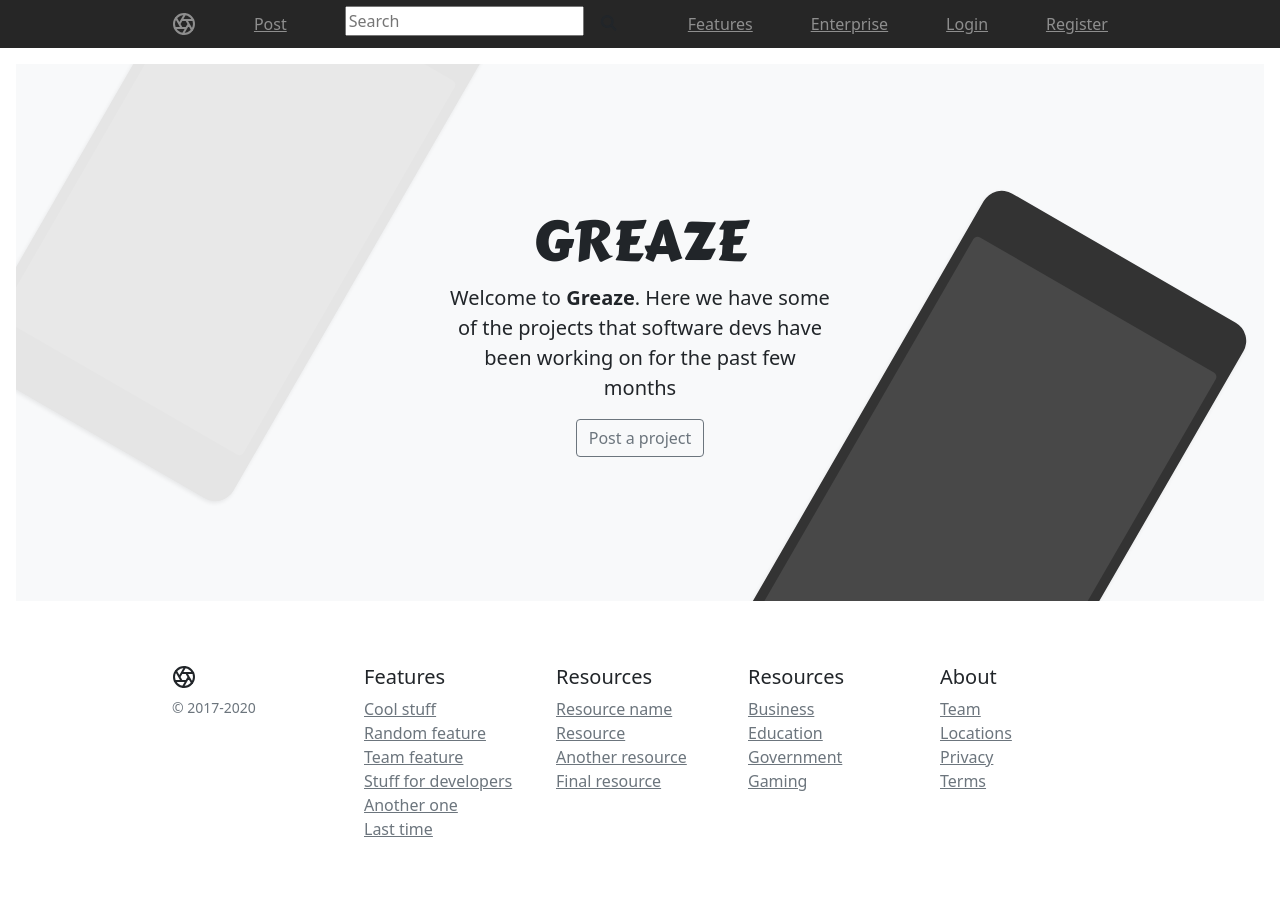
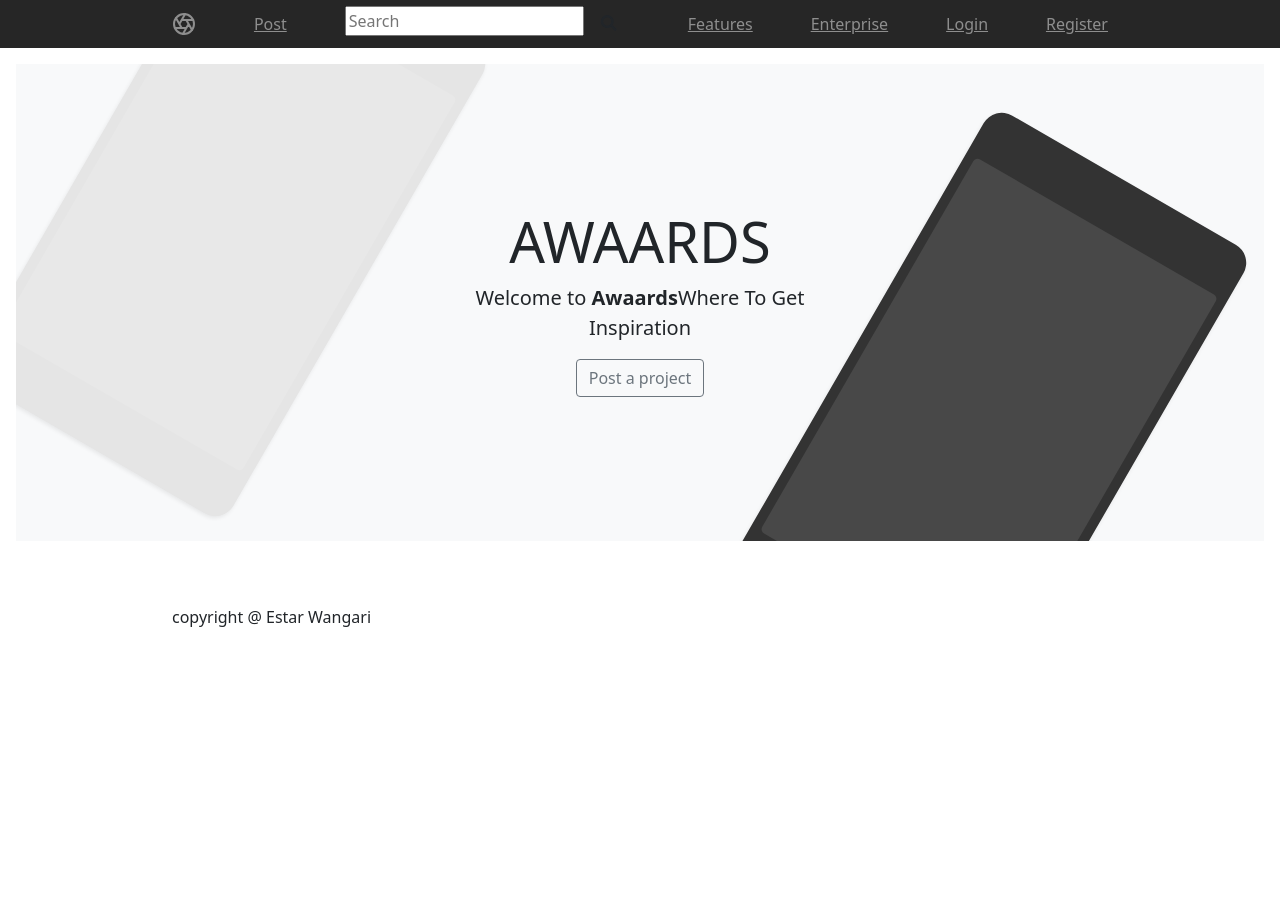
Before and after one commit to Tee-Mureithi/awaards-clone, a Django app: page /home/ in a window 1280 px wide. After the commit the page ends 627 px from the top, so only its background shows below. Run offline with Django 4.2, Linux system fonts and the light colour scheme; data that the repository does not hold is empty; some libraries are stand-ins or nearby versions.

Commit message:
adds footer]

```diff
--- a/main/templates/index.html
+++ b/main/templates/index.html
@@ -95,9 +95,8 @@
   <main>
     <div class="position-relative overflow-hidden p-3 p-md-5 m-md-3 text-center bg-light">
       <div class="col-md-5 p-lg-5 mx-auto my-5">
-        <h1 class="display-4 fw-normal" style="font-family: 'Carter One', cursive;">GREAZE</h1>
-        <p class="lead fw-normal">Welcome to <strong>Greaze</strong>. Here we have some of the projects that software devs have been working on
-          for the past few months</p>
+        <h1 class="display-4 fw-normal">AWAARDS</h1>
+        <p class="lead fw-normal">Welcome to <strong>Awaards</strong>Where To Get Inspiration</p>
         <a class="btn btn-outline-secondary" href="{% url 'post_project' %}">Post a project</a>
       </div>
       <div class="product-device shadow-sm d-none d-md-block"></div>
@@ -111,7 +110,7 @@
           <div class="card-body">
             <h5 class="card-title">{{ project.title }}</h5>
             <p class="card-text">{{ project.description }}</p>
-            <a href="{% url 'project_details' project.id %}"><p class="card-text">See Project details</p></a>
+            <a href="{% url 'project_details' project.id %}"><p class="card-text"> Project details</p></a>
             <p class="card-text"><small class="text-muted">{{ project.created_at }}</small></p>
           </div>
         </div>
@@ -120,57 +119,9 @@
   </main>
 
   <footer class="container py-5">
-    <div class="row">
-      <div class="col-12 col-md">
-        <svg xmlns="http://www.w3.org/2000/svg" width="24" height="24" fill="none" stroke="currentColor"
-          stroke-linecap="round" stroke-linejoin="round" stroke-width="2" class="d-block mb-2" role="img"
-          viewBox="0 0 24 24">
-          <title>Product</title>
-          <circle cx="12" cy="12" r="10" />
-          <path
-            d="M14.31 8l5.74 9.94M9.69 8h11.48M7.38 12l5.74-9.94M9.69 16L3.95 6.06M14.31 16H2.83m13.79-4l-5.74 9.94" />
-        </svg>
-        <small class="d-block mb-3 text-muted">&copy; 2017-2020</small>
-      </div>
-      <div class="col-6 col-md">
-        <h5>Features</h5>
-        <ul class="list-unstyled text-small">
-          <li><a class="link-secondary" href="#">Cool stuff</a></li>
-          <li><a class="link-secondary" href="#">Random feature</a></li>
-          <li><a class="link-secondary" href="#">Team feature</a></li>
-          <li><a class="link-secondary" href="#">Stuff for developers</a></li>
-          <li><a class="link-secondary" href="#">Another one</a></li>
-          <li><a class="link-secondary" href="#">Last time</a></li>
-        </ul>
-      </div>
-      <div class="col-6 col-md">
-        <h5>Resources</h5>
-        <ul class="list-unstyled text-small">
-          <li><a class="link-secondary" href="#">Resource name</a></li>
-          <li><a class="link-secondary" href="#">Resource</a></li>
-          <li><a class="link-secondary" href="#">Another resource</a></li>
-          <li><a class="link-secondary" href="#">Final resource</a></li>
-        </ul>
-      </div>
-      <div class="col-6 col-md">
-        <h5>Resources</h5>
-        <ul class="list-unstyled text-small">
-          <li><a class="link-secondary" href="#">Business</a></li>
-          <li><a class="link-secondary" href="#">Education</a></li>
-          <li><a class="link-secondary" href="#">Government</a></li>
-          <li><a class="link-secondary" href="#">Gaming</a></li>
-        </ul>
-      </div>
-      <div class="col-6 col-md">
-        <h5>About</h5>
-        <ul class="list-unstyled text-small">
-          <li><a class="link-secondary" href="#">Team</a></li>
-          <li><a class="link-secondary" href="#">Locations</a></li>
-          <li><a class="link-secondary" href="#">Privacy</a></li>
-          <li><a class="link-secondary" href="#">Terms</a></li>
-        </ul>
-      </div>
-    </div>
+
+    <p>copyright @ Estar Wangari</p>
+
   </footer>
 
 
```
Also changed, not shown: main/signals.py (deleted, +0 -9 lines), main/templates/delete-project.html (+4 -4 lines).
